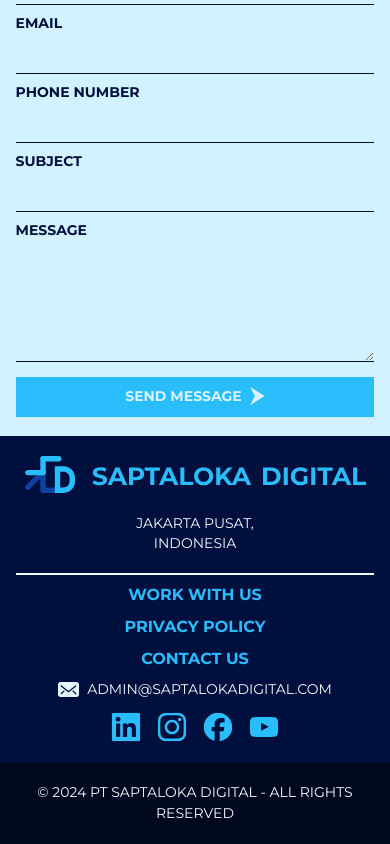
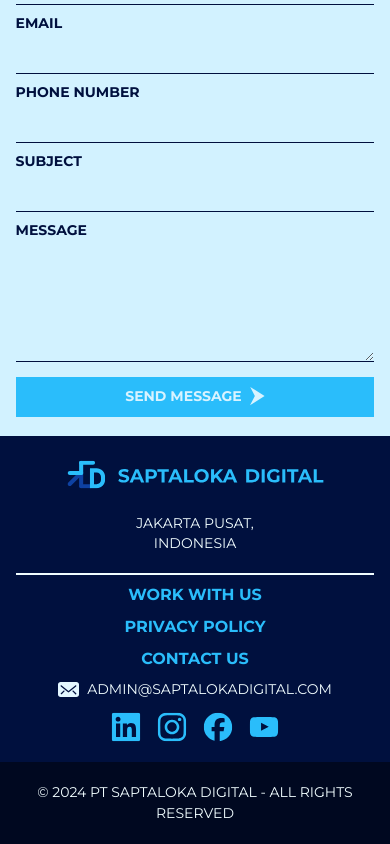
Before and after one commit to Dafazan/saptaloka-revamp, a Next.js app: page / in a window 390 px wide. Shown: the part 2464-3308 px from the top of the page. Built offline with nearby package versions, Linux system fonts and the light colour scheme; no server answers; the database is empty.

Commit message:
responsive

```diff
--- a/src/components/svgs/sldlogo.tsx
+++ b/src/components/svgs/sldlogo.tsx
@@ -8,6 +8,7 @@ function Sldlogo() {
       viewBox="0 0 343 37"
       fill="none"
       xmlns="http://www.w3.org/2000/svg"
+      className="md:scale-100 scale-75"
     >
       <g clipPath="url(#clip0_65_2)">
         <path
```
